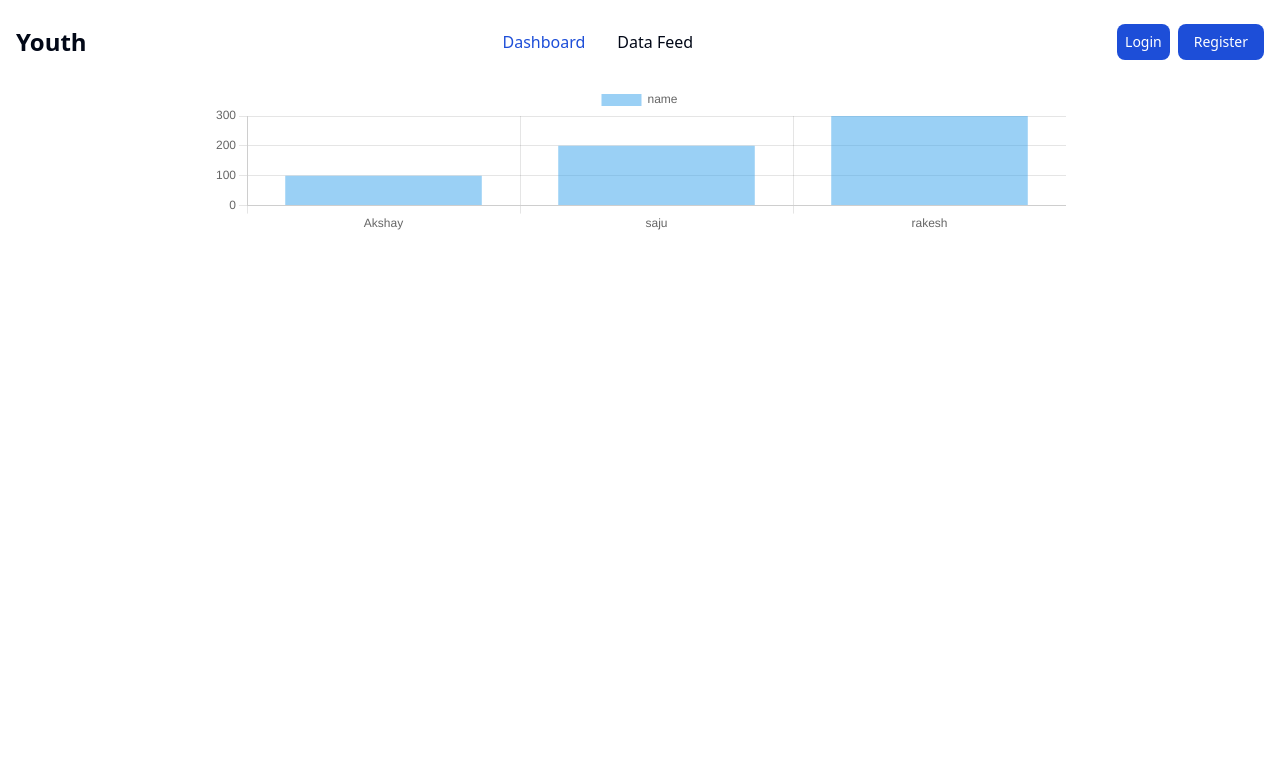
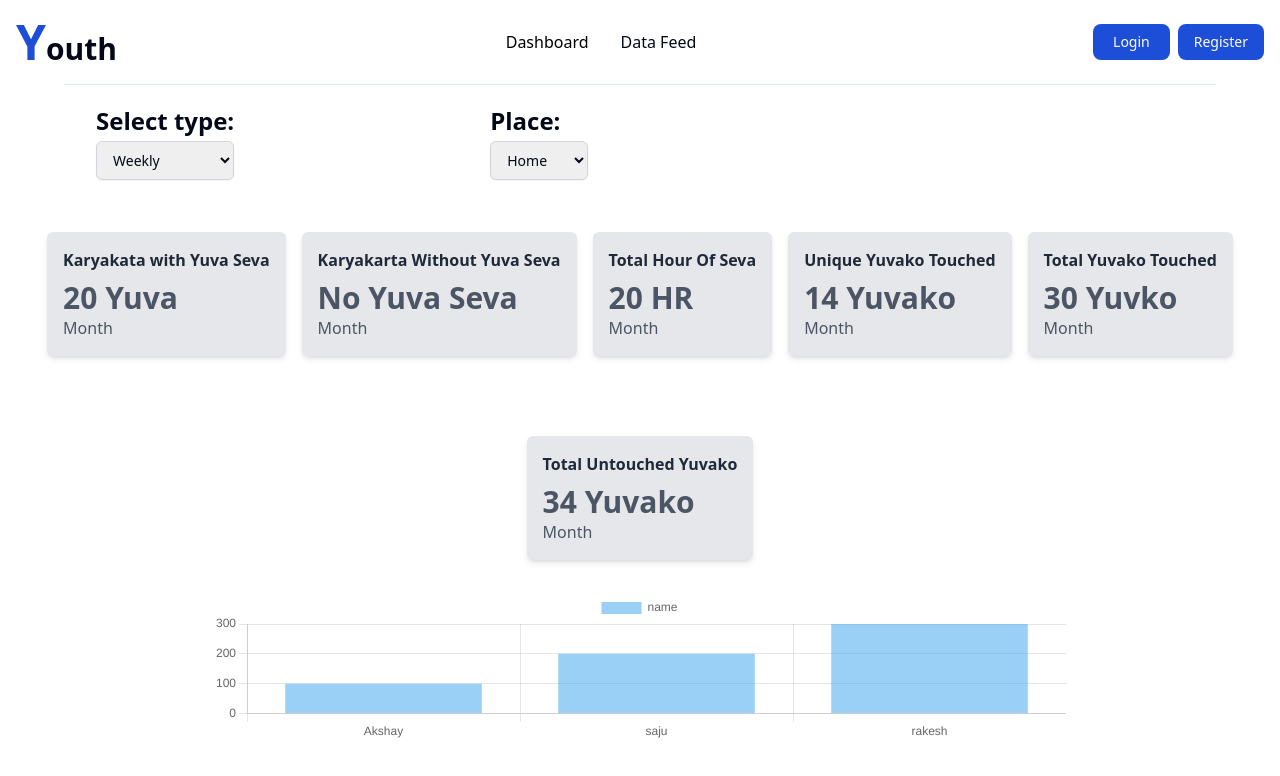
Before and after one commit to AkshayBhavsar5/youth_management, a React (Vite) app: page / in a window 1280 px wide. Shown: the top 776 px of the page. Built offline with nearby package versions, Linux system fonts and the light colour scheme.

Commit message:
Nwe changes in Nav

```diff
--- a/src/components/BarChat/BarChat.jsx
+++ b/src/components/BarChat/BarChat.jsx
@@ -1,18 +1,17 @@
-import React,{useState} from 'react'
-import Chart from 'chart.js/auto';
-import { Bar  } from 'react-chartjs-2';
-
+import React, { useState } from "react";
+import Chart from "chart.js/auto";
+import { Bar } from "react-chartjs-2";
 
 import Select from "react-select"; // Import react-select
-
+import Filtes from "../Dashboard/Filters/Filtes";
 
 function BarChat() {
   return (
+    <>
+      <Filtes />
 
-
-    <>
-    <div className=' flex flex-wrap justify-between'>
-      <div className=' w-20rem h-full md:w-8/12 mx-auto'>
+      <div className=" flex flex-wrap justify-between">
+        <div className=" w-20rem h-full md:w-8/12 mx-auto">
           <Bar
             data={{
               labels: ["Akshay", "saju", "rakesh"],
@@ -29,12 +28,10 @@ function BarChat() {
             }}
           />
         </div>
-      <div className='w-full h-4/5 md:w-6/12 mx-auto'>
-
-      </div>
+        <div className="w-full h-4/5 md:w-6/12 mx-auto"></div>
       </div>
     </>
-  )
+  );
 }
 
-export default BarChat
+export default BarChat;
--- a/src/components/Dashboard/Dashboard.jsx
+++ b/src/components/Dashboard/Dashboard.jsx
@@ -2,43 +2,48 @@ import React from "react";
 
 const cards = [
   {
-    title: "NEW ACCOUNTS",
-    subtitle: "234%",
-    content: "",
+    title: "Karyakata with Yuva Seva",
+    subtitle: "20 Yuva",
+    content: "Month ",
   },
   {
-    title: "TOTAL EXPENSES",
-    subtitle: "58",
-    content: "",
+    title: "Karyakarta Without Yuva Seva",
+    subtitle: "No Yuva Seva",
+    content: "Month",
   },
   {
-    title: "COMPANY VALUE",
-    subtitle: "71%",
-    content: "$ 1,45M",
+    title: "Total Hour Of Seva ",
+    subtitle: "20 HR",
+    content: "Month",
   },
   {
-    title: "NEW EMPLOYEES",
-    subtitle: "34 hires",
-    content: "at",
+    title: "Unique Yuvako Touched",
+    subtitle: "14 Yuvako",
+    content: "Month",
   },
   {
-    title: "NEW EMPLOYEES",
-    subtitle: "34 hires",
-    content: "at",
+    title: "Total Yuvako Touched",
+    subtitle: "30 Yuvko",
+    content: "Month",
   },
   {
-    title: "NEW EMPLOYEES",
-    subtitle: "34 hires",
-    content: "at",
+    title: "Total Untouched Yuvako",
+    subtitle: "34 Yuvako",
+    content: "Month",
   },
 ];
 
 function Card(props) {
   return (
     <div className="bg-gray-200 rounded-md shadow-md p-4 my-8">
-      <h2 className="text-xl  text-gray-800 mb-2">{props.title}</h2>
+      <h2 className="text-sx font-bold  text-gray-800 mb-2">{props.title}</h2>
       {props.subtitle && (
-        <p className="text-gray-600 font-bold text-3xl ">{props.subtitle}</p>
+        <p
+          className="text-gray-600
+         font-bold text-3xl "
+        >
+          {props.subtitle}
+        </p>
       )}
       {props.content && <p className="text-gray-600">{props.content}</p>}
     </div>
--- a/src/components/Dashboard/Filters/Filtes.jsx
+++ b/src/components/Dashboard/Filters/Filtes.jsx
@@ -1,6 +1,7 @@
 import React, { useState } from "react";
 
 import Select from "react-select";
+import Dashboard from "../Dashboard";
 const Filtes = () => {
   const filters = ["Weekly", "Monthly", "Yearly"];
   const place = ["Home", "Outside"];
@@ -8,8 +9,8 @@ const Filtes = () => {
 
   return (
     <>
-      <div className="md:flex justify-start items-center">
-        <div className="md:px-44">
+      <div className="md:flex justify-start items-center py-5">
+        <div className="md:px-24">
           <label htmlFor="" className="text-2xl">
             <b>Select type:</b>
           </label>
@@ -44,6 +45,7 @@ const Filtes = () => {
           </select>
         </div>
       </div>
+      <Dashboard />
     </>
   );
 };
--- a/src/components/Header/Header.jsx
+++ b/src/components/Header/Header.jsx
@@ -6,12 +6,15 @@ function Header() {
     <nav className="bg-white border-gray-200 dark:bg-gray-900">
       <div className="max-w-screen-xl flex flex-wrap items-center justify-between mx-auto p-4">
         <span className="self-center text-2xl font-semibold whitespace-nowrap dark:text-white">
-          Youth
+          <span>
+            <b className="md:text-blue-700 text-5xl">Y</b>
+          </span>
+          <span className="md:text-3xl cursor-pointer">outh</span>
         </span>
         <div className="flex md:order-2 space-x-3 md:space-x-0 rtl:space-x-reverse">
           <button
             type="button"
-            className="text-white bg-blue-700 hover:bg-blue-800 focus:ring-4 focus:outline-none focus:ring-blue-300 font-medium rounded-lg text-sm  py-2 text-center dark:bg-blue-600 dark:hover:bg-blue-700 dark:focus:ring-blue-800 m-2 px-2"
+            className="text-white bg-blue-700 hover:bg-blue-800 focus:ring-4 focus:outline-none focus:ring-blue-300 font-medium rounded-lg text-sm  py-2 text-center dark:bg-blue-600 dark:hover:bg-blue-700 dark:focus:ring-blue-800 m-2 px-5"
           >
             <NavLink to="/Login">Login</NavLink>
           </button>
@@ -28,8 +31,8 @@ function Header() {
             aria-controls="navbar-cta"
             aria-expanded="false"
           >
-            <span class="sr-only">Open main menu</span>
-            <svg
+            {/* <span class="sr-only">Open main menu</span> */}
+            {/* <svg
               class="w-5 h-5"
               aria-hidden="true"
               xmlns="http://www.w3.org/2000/svg"
@@ -43,7 +46,7 @@ function Header() {
                 stroke-width="2"
                 d="M1 1h15M1 7h15M1 13h15"
               />
-            </svg>
+            </svg> */}
           </button>
         </div>
         <div
@@ -54,7 +57,7 @@ function Header() {
             <li>
               <NavLink
                 to="/"
-                className="block py-2 px-3 md:p-0 text-white bg-blue-700 rounded md:bg-transparent md:text-blue-700 md:dark:text-blue-500"
+                className="block py-2 px-3 md:p-0 text-black  bg-blue-700 rounded md:bg-transparent md:hover:text-blue-700  md:dark:text-blue-500 "
                 aria-current="page"
               >
                 Dashboard
@@ -63,7 +66,7 @@ function Header() {
             <li>
               <NavLink
                 to="/DataFeed"
-                class="block py-2 px-3 md:p-0 text-gray-900 rounded hover:bg-gray-100 md:hover:bg-transparent md:hover:text-blue-700 md:dark:hover:text-blue-500 dark:text-white dark:hover:bg-gray-700 dark:hover:text-white md:dark:hover:bg-transparent dark:border-gray-700"
+                class="block py-2 px-3 md:p-0 text-gray-900 rounded hover:bg-gray-100 md:hover:bg-transparent md:hover:text-blue-700   dark:text-white dark:hover:bg-gray-700 dark:hover:text-white md:dark:hover:bg-transparent dark:border-gray-700 "
               >
                 Data Feed
               </NavLink>
@@ -71,6 +74,7 @@ function Header() {
           </ul>
         </div>
       </div>
+      <hr className="text-blue-700 mx-16 text-bold" />
     </nav>
   );
 }
```
Also changed, not shown: src/Layout.jsx (+7 -7 lines), 1 other file (tests, documents, lock files or other folders). Lines whose indentation alone changed are shown as unchanged.
